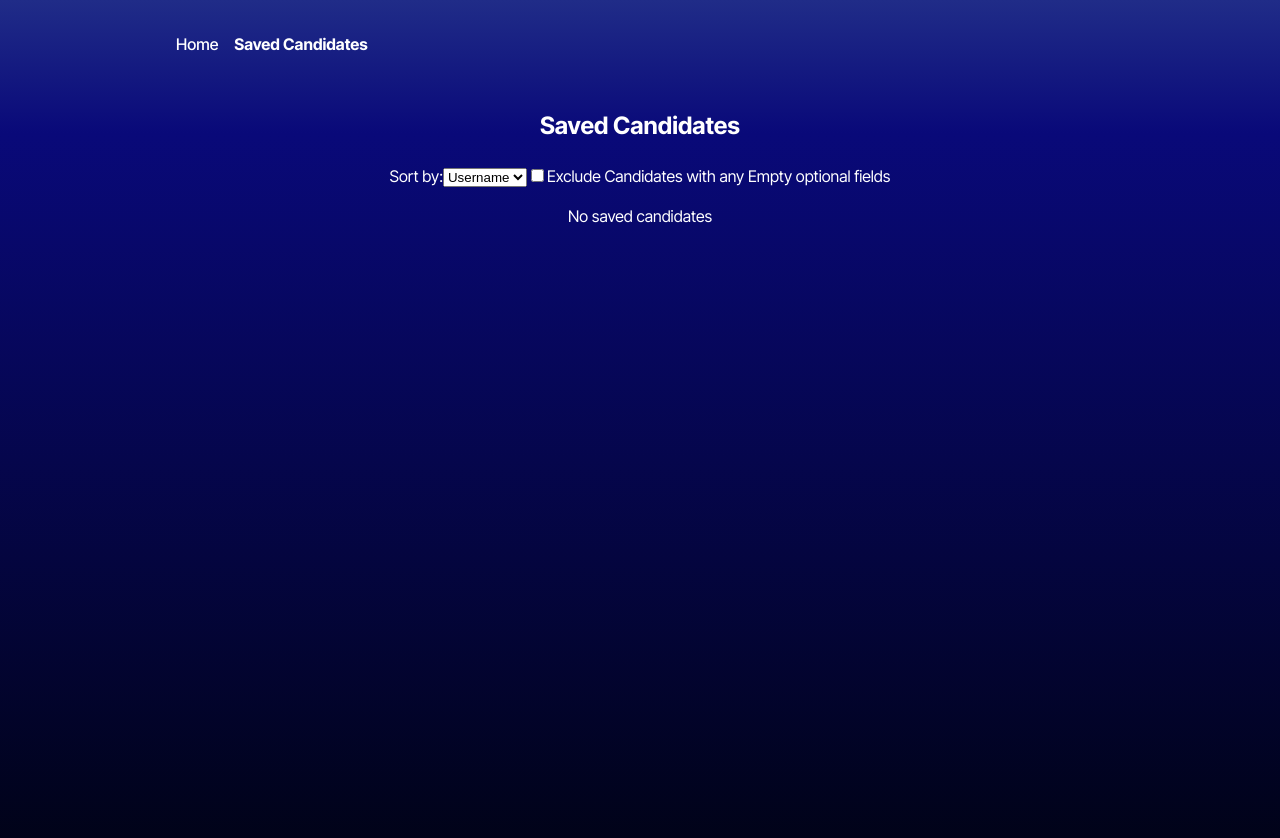
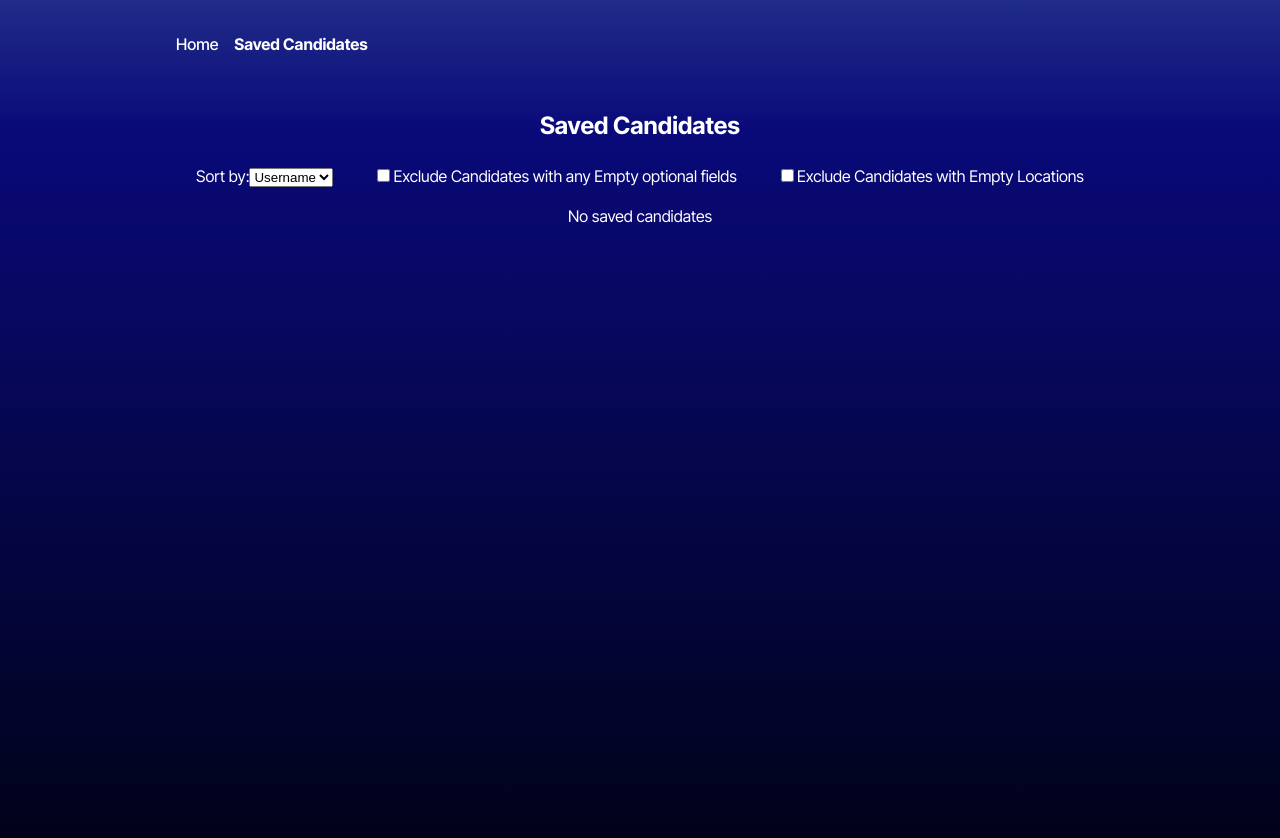
Before and after one commit to MagicInUse/Git-Tinder, a React (Vite) app: page /SavedCandidates in a window 1280 px wide. Shown: the top 838 px of the page. Built offline with nearby package versions, Linux system fonts and the light colour scheme.

Commit message:
added another filter for empty locations, as it was getting difficult to find profiles with ALL information filled out. Also styles

```diff
--- a/src/index.css
+++ b/src/index.css
@@ -146,7 +146,7 @@ td.actions button {
   background-color: #111;
   border-radius: 40px;
   color: #ddd;
-  padding: 20px;
+  padding-bottom: 20px;
   margin: 20px 0;
 }
 
@@ -177,5 +177,5 @@ td.actions button {
 }
 
 .controls label {
-  padding-bottom: 20px;
+  padding: 20px;
 }
--- a/src/pages/SavedCandidates.tsx
+++ b/src/pages/SavedCandidates.tsx
@@ -8,6 +8,8 @@ const SavedCandidates = () => {
   const [sortOption, setSortOption] = useState<string>('login');
   // State to hold the filter option for excluding candidates with null fields
   const [filterNotProvided, setFilterNotProvided] = useState<boolean>(false);
+  // State to hold the filter option for excluding candidates with empty locations
+  const [filterEmptyLocation, setFilterEmptyLocation] = useState<boolean>(false);
 
   // Effect to load saved candidates from local storage when the component mounts
   useEffect(() => {
@@ -32,9 +34,14 @@ const SavedCandidates = () => {
     setSortOption(e.target.value);
   };
 
-  // Function to handle filter option change
-  const handleFilterChange = (e: React.ChangeEvent<HTMLInputElement>) => {
+  // Function to handle filter option change for null fields
+  const handleFilterNotProvidedChange = (e: React.ChangeEvent<HTMLInputElement>) => {
     setFilterNotProvided(e.target.checked);
+  };
+
+  // Function to handle filter option change for empty locations
+  const handleFilterEmptyLocationChange = (e: React.ChangeEvent<HTMLInputElement>) => {
+    setFilterEmptyLocation(e.target.checked);
   };
 
   // Sort and filter candidates based on selected options
@@ -43,6 +50,13 @@ const SavedCandidates = () => {
       // If filter option is selected, exclude candidates with any null or undefined fields
       if (filterNotProvided) {
         return candidate.name && candidate.location && candidate.email && candidate.company && candidate.bio;
+      }
+      return true;
+    })
+    .filter(candidate => {
+      // If filter option is selected, exclude candidates with empty locations
+      if (filterEmptyLocation) {
+        return candidate.location;
       }
       return true;
     })
@@ -73,9 +87,18 @@ const SavedCandidates = () => {
           <input
             type="checkbox"
             checked={filterNotProvided}
-            onChange={handleFilterChange}
+            onChange={handleFilterNotProvidedChange}
           />
           Exclude Candidates with any Empty optional fields
+        </label>
+        {/* Checkbox to filter out candidates with empty locations */}
+        <label>
+          <input
+            type="checkbox"
+            checked={filterEmptyLocation}
+            onChange={handleFilterEmptyLocationChange}
+          />
+          Exclude Candidates with Empty Locations
         </label>
       </div>
       {sortedAndFilteredCandidates.length > 0 ? (
```
